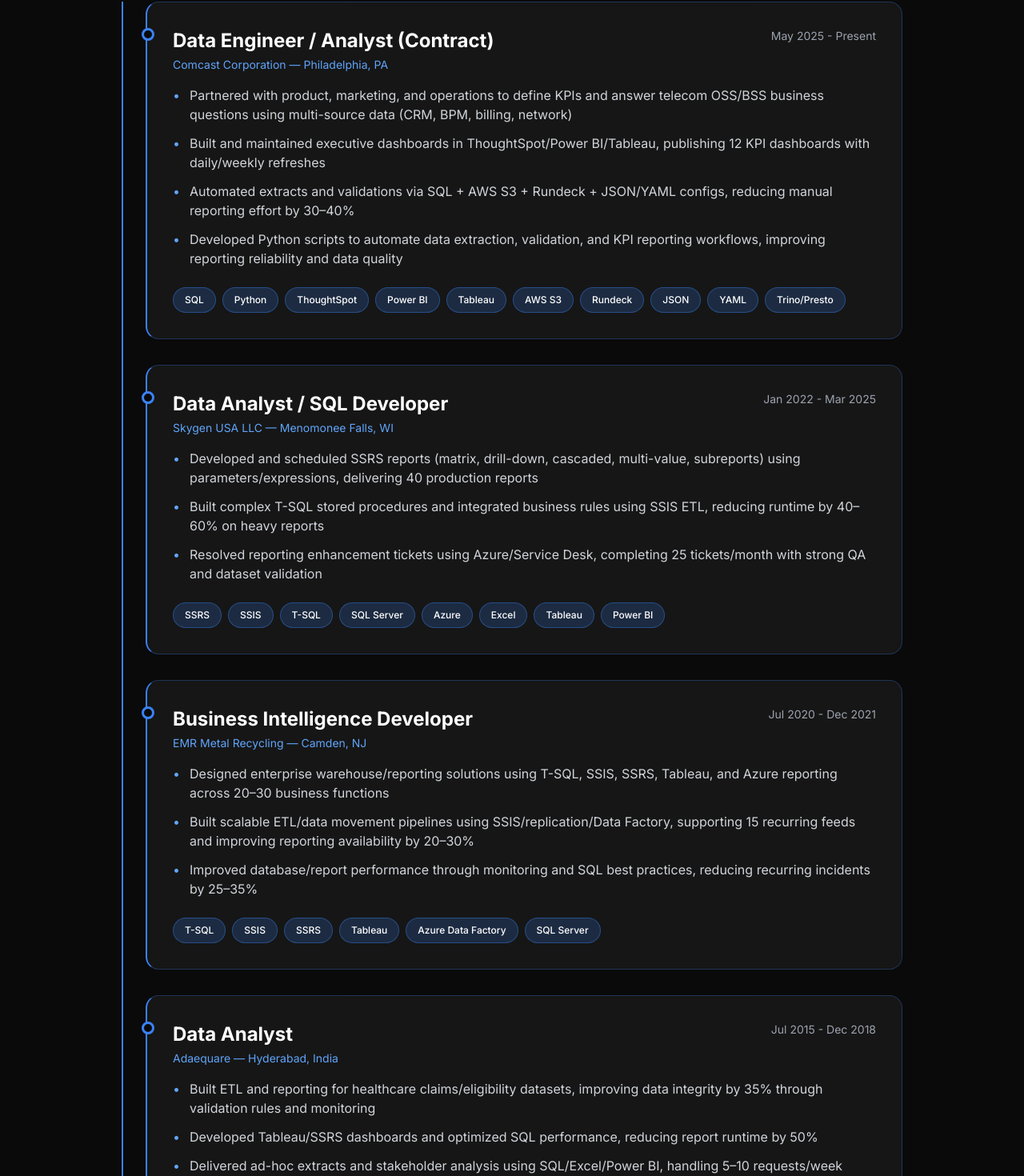
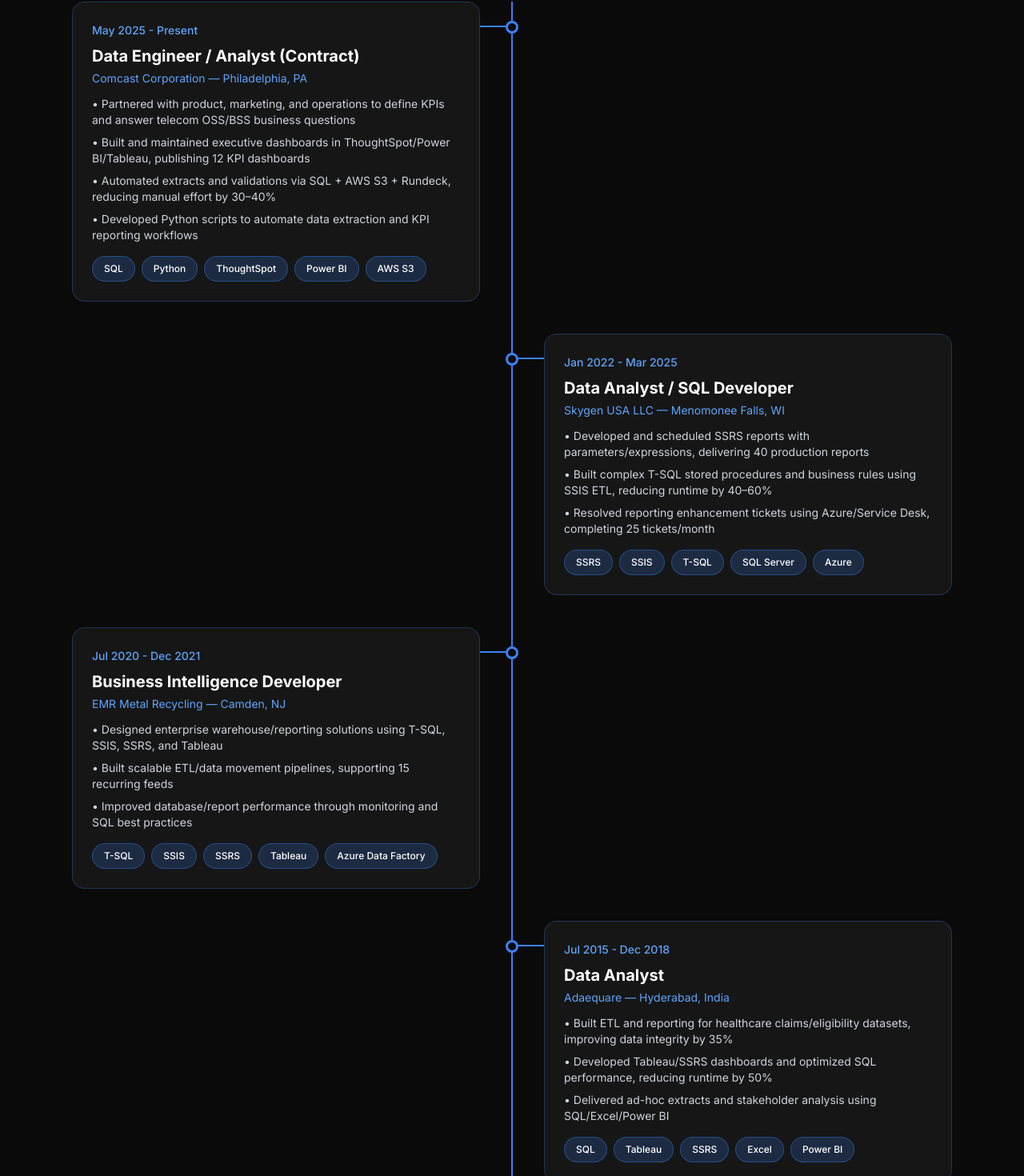
Before and after one commit to pramukhmolugu/portfolio, a Next.js app: page / in a window 1280 px wide. Shown: the part 1030-2500 px from the top of the page at 80% size. Built offline with nearby package versions, Linux system fonts and the light colour scheme.

Commit message:
Zigzag timeline and white contact section

```diff
--- a/pages/index.js
+++ b/pages/index.js
@@ -149,19 +149,46 @@
             color: #ffffff;
           }
 
-          .timeline-line {
+          /* Zigzag Timeline - Matches Nick Byrne's layout */
+          .zigzag-timeline {
+            position: relative;
+            max-width: 1100px;
+            margin: 0 auto;
+          }
+
+          .zigzag-timeline::before {
+            content: '';
             position: absolute;
-            left: 0;
+            left: 50%;
             top: 0;
             bottom: 0;
             width: 2px;
             background: #3b82f6;
+            transform: translateX(-50%);
           }
 
-          .timeline-dot {
+          .timeline-item {
+            position: relative;
+            width: calc(50% - 40px);
+            margin-bottom: 40px;
+          }
+
+          .timeline-item:nth-child(odd) {
+            margin-left: 0;
+            margin-right: auto;
+            text-align: right;
+          }
+
+          .timeline-item:nth-child(even) {
+            margin-left: auto;
+            margin-right: 0;
+            text-align: left;
+          }
+
+          .timeline-item::before {
+            content: '';
             position: absolute;
-            left: -7px;
-            top: 32px;
+            top: 24px;
             width: 16px;
             height: 16px;
             background: #0a0a0a;
@@ -170,9 +197,52 @@
             z-index: 10;
           }
 
-          .experience-card {
-            border-left: 2px solid #3b82f6;
-            margin-left: -2px;
+          .timeline-item:nth-child(odd)::before {
+            right: -48px;
+          }
+
+          .timeline-item:nth-child(even)::before {
+            left: -48px;
+          }
+
+          .timeline-item::after {
+            content: '';
+            position: absolute;
+            top: 30px;
+            width: 32px;
+            height: 2px;
+            background: #3b82f6;
+          }
+
+          .timeline-item:nth-child(odd)::after {
+            right: -32px;
+          }
+
+          .timeline-item:nth-child(even)::after {
+            left: -32px;
+          }
+
+          .timeline-card {
+            background: rgba(26, 26, 26, 0.8);
+            backdrop-filter: blur(10px);
+            border: 1px solid rgba(59, 130, 246, 0.3);
+            border-radius: 16px;
+            padding: 24px;
+            text-align: left;
+            transition: all 0.3s ease;
+          }
+
+          .timeline-card:hover {
+            transform: translateY(-5px);
+            border-color: rgba(59, 130, 246, 0.6);
+            box-shadow: 0 10px 40px rgba(59, 130, 246, 0.2);
+          }
+
+          .timeline-date {
+            color: #60a5fa;
+            font-size: 14px;
+            font-weight: 500;
+            margin-bottom: 8px;
           }
         `}</style>
 
@@ -287,77 +357,42 @@
 
         {/* Work Experience Section */}
         <section id="experience" className="py-32 bg-[#0a0a0a]">
-          <div className="max-w-5xl mx-auto px-6">
-            <h2 className="text-4xl font-bold mb-16">Work Experience</h2>
+          <div className="max-w-6xl mx-auto px-6">
+            <h2 className="text-4xl font-bold mb-16 text-center">Work Experience</h2>
 
-            <div className="space-y-8 relative pl-8">
-              <div className="timeline-line"></div>
-
-              {/* Data Engineer / Analyst - Comcast */}
-              <div className="card-hover experience-card bg-[#1a1a1a]/80 backdrop-blur-sm p-8 rounded-2xl relative">
-                <div className="timeline-dot"></div>
-                <div className="flex justify-between items-start mb-4">
-                  <div>
-                    <h3 className="text-2xl font-bold mb-1">Data Engineer / Analyst (Contract)</h3>
-                    <p className="text-blue-400 text-sm">Comcast Corporation — Philadelphia, PA</p>
-                  </div>
-                  <span className="text-gray-400 text-sm">May 2025 - Present</span>
-                </div>
-                <ul className="space-y-3 text-gray-300 mb-6">
-                  <li className="flex items-start">
-                    <span className="text-blue-400 mr-3">•</span>
-                    <span>Partnered with product, marketing, and operations to define KPIs and answer telecom OSS/BSS business questions using multi-source data (CRM, BPM, billing, network)</span>
-                  </li>
-                  <li className="flex items-start">
-                    <span className="text-blue-400 mr-3">•</span>
-                    <span>Built and maintained executive dashboards in ThoughtSpot/Power BI/Tableau, publishing 12 KPI dashboards with daily/weekly refreshes</span>
-                  </li>
-                  <li className="flex items-start">
-                    <span className="text-blue-400 mr-3">•</span>
-                    <span>Automated extracts and validations via SQL + AWS S3 + Rundeck + JSON/YAML configs, reducing manual reporting effort by 30–40%</span>
-                  </li>
-                  <li className="flex items-start">
-                    <span className="text-blue-400 mr-3">•</span>
-                    <span>Developed Python scripts to automate data extraction, validation, and KPI reporting workflows, improving reporting reliability and data quality</span>
-                  </li>
+            <div className="zigzag-timeline">
+              {/* Job 1 - Left side (odd) */}
+              <div className="timeline-item">
+                <div className="timeline-card">
+                  <div className="timeline-date">May 2025 - Present</div>
+                  <h3 className="text-xl font-bold mb-1">Data Engineer / Analyst (Contract)</h3>
+                  <p className="text-blue-400 text-sm mb-3">Comcast Corporation — Philadelphia, PA</p>
+                  <ul className="space-y-2 text-gray-300 text-sm mb-4">
+                    <li>• Partnered with product, marketing, and operations to define KPIs and answer telecom OSS/BSS business questions</li>
+                    <li>• Built and maintained executive dashboards in ThoughtSpot/Power BI/Tableau, publishing 12 KPI dashboards</li>
+                    <li>• Automated extracts and validations via SQL + AWS S3 + Rundeck, reducing manual effort by 30–40%</li>
+                    <li>• Developed Python scripts to automate data extraction and KPI reporting workflows</li>
                   </ul>
                   <div className="flex flex-wrap gap-2">
                     <span className="skill-tag">SQL</span>
                     <span className="skill-tag">Python</span>
                     <span className="skill-tag">ThoughtSpot</span>
                     <span className="skill-tag">Power BI</span>
-                  <span className="skill-tag">Tableau</span>
                     <span className="skill-tag">AWS S3</span>
-                  <span className="skill-tag">Rundeck</span>
-                  <span className="skill-tag">JSON</span>
-                  <span className="skill-tag">YAML</span>
-                  <span className="skill-tag">Trino/Presto</span>
+                  </div>
                 </div>
               </div>
 
-              {/* Data Analyst / SQL Developer - Skygen */}
-              <div className="card-hover experience-card bg-[#1a1a1a]/80 backdrop-blur-sm p-8 rounded-2xl relative">
-                <div className="timeline-dot"></div>
-                <div className="flex justify-between items-start mb-4">
-                  <div>
-                    <h3 className="text-2xl font-bold mb-1">Data Analyst / SQL Developer</h3>
-                    <p className="text-blue-400 text-sm">Skygen USA LLC — Menomonee Falls, WI</p>
-                  </div>
-                  <span className="text-gray-400 text-sm">Jan 2022 - Mar 2025</span>
-                </div>
-                <ul className="space-y-3 text-gray-300 mb-6">
-                  <li className="flex items-start">
-                    <span className="text-blue-400 mr-3">•</span>
-                    <span>Developed and scheduled SSRS reports (matrix, drill-down, cascaded, multi-value, subreports) using parameters/expressions, delivering 40 production reports</span>
-                  </li>
-                  <li className="flex items-start">
-                    <span className="text-blue-400 mr-3">•</span>
-                    <span>Built complex T-SQL stored procedures and integrated business rules using SSIS ETL, reducing runtime by 40–60% on heavy reports</span>
-                  </li>
-                  <li className="flex items-start">
-                    <span className="text-blue-400 mr-3">•</span>
-                    <span>Resolved reporting enhancement tickets using Azure/Service Desk, completing 25 tickets/month with strong QA and dataset validation</span>
-                  </li>
+              {/* Job 2 - Right side (even) */}
+              <div className="timeline-item">
+                <div className="timeline-card">
+                  <div className="timeline-date">Jan 2022 - Mar 2025</div>
+                  <h3 className="text-xl font-bold mb-1">Data Analyst / SQL Developer</h3>
+                  <p className="text-blue-400 text-sm mb-3">Skygen USA LLC — Menomonee Falls, WI</p>
+                  <ul className="space-y-2 text-gray-300 text-sm mb-4">
+                    <li>• Developed and scheduled SSRS reports with parameters/expressions, delivering 40 production reports</li>
+                    <li>• Built complex T-SQL stored procedures and business rules using SSIS ETL, reducing runtime by 40–60%</li>
+                    <li>• Resolved reporting enhancement tickets using Azure/Service Desk, completing 25 tickets/month</li>
                   </ul>
                   <div className="flex flex-wrap gap-2">
                     <span className="skill-tag">SSRS</span>
@@ -365,35 +400,20 @@
                     <span className="skill-tag">T-SQL</span>
                     <span className="skill-tag">SQL Server</span>
                     <span className="skill-tag">Azure</span>
-                  <span className="skill-tag">Excel</span>
-                  <span className="skill-tag">Tableau</span>
-                  <span className="skill-tag">Power BI</span>
+                  </div>
                 </div>
               </div>
 
-              {/* Business Intelligence Developer - EMR */}
-              <div className="card-hover experience-card bg-[#1a1a1a]/80 backdrop-blur-sm p-8 rounded-2xl relative">
-                <div className="timeline-dot"></div>
-                <div className="flex justify-between items-start mb-4">
-                  <div>
-                    <h3 className="text-2xl font-bold mb-1">Business Intelligence Developer</h3>
-                    <p className="text-blue-400 text-sm">EMR Metal Recycling — Camden, NJ</p>
-                  </div>
-                  <span className="text-gray-400 text-sm">Jul 2020 - Dec 2021</span>
-                </div>
-                <ul className="space-y-3 text-gray-300 mb-6">
-                  <li className="flex items-start">
-                    <span className="text-blue-400 mr-3">•</span>
-                    <span>Designed enterprise warehouse/reporting solutions using T-SQL, SSIS, SSRS, Tableau, and Azure reporting across 20–30 business functions</span>
-                  </li>
-                  <li className="flex items-start">
-                    <span className="text-blue-400 mr-3">•</span>
-                    <span>Built scalable ETL/data movement pipelines using SSIS/replication/Data Factory, supporting 15 recurring feeds and improving reporting availability by 20–30%</span>
-                  </li>
-                  <li className="flex items-start">
-                    <span className="text-blue-400 mr-3">•</span>
-                    <span>Improved database/report performance through monitoring and SQL best practices, reducing recurring incidents by 25–35%</span>
-                  </li>
+              {/* Job 3 - Left side (odd) */}
+              <div className="timeline-item">
+                <div className="timeline-card">
+                  <div className="timeline-date">Jul 2020 - Dec 2021</div>
+                  <h3 className="text-xl font-bold mb-1">Business Intelligence Developer</h3>
+                  <p className="text-blue-400 text-sm mb-3">EMR Metal Recycling — Camden, NJ</p>
+                  <ul className="space-y-2 text-gray-300 text-sm mb-4">
+                    <li>• Designed enterprise warehouse/reporting solutions using T-SQL, SSIS, SSRS, and Tableau</li>
+                    <li>• Built scalable ETL/data movement pipelines, supporting 15 recurring feeds</li>
+                    <li>• Improved database/report performance through monitoring and SQL best practices</li>
                   </ul>
                   <div className="flex flex-wrap gap-2">
                     <span className="skill-tag">T-SQL</span>
@@ -401,33 +421,20 @@
                     <span className="skill-tag">SSRS</span>
                     <span className="skill-tag">Tableau</span>
                     <span className="skill-tag">Azure Data Factory</span>
-                  <span className="skill-tag">SQL Server</span>
+                  </div>
                 </div>
               </div>
 
-              {/* Data Analyst - Adaequare */}
-              <div className="card-hover experience-card bg-[#1a1a1a]/80 backdrop-blur-sm p-8 rounded-2xl relative">
-                <div className="timeline-dot"></div>
-                <div className="flex justify-between items-start mb-4">
-                  <div>
-                    <h3 className="text-2xl font-bold mb-1">Data Analyst</h3>
-                    <p className="text-blue-400 text-sm">Adaequare — Hyderabad, India</p>
-                  </div>
-                  <span className="text-gray-400 text-sm">Jul 2015 - Dec 2018</span>
-                </div>
-                <ul className="space-y-3 text-gray-300 mb-6">
-                  <li className="flex items-start">
-                    <span className="text-blue-400 mr-3">•</span>
-                    <span>Built ETL and reporting for healthcare claims/eligibility datasets, improving data integrity by 35% through validation rules and monitoring</span>
-                  </li>
-                  <li className="flex items-start">
-                    <span className="text-blue-400 mr-3">•</span>
-                    <span>Developed Tableau/SSRS dashboards and optimized SQL performance, reducing report runtime by 50%</span>
-                  </li>
-                  <li className="flex items-start">
-                    <span className="text-blue-400 mr-3">•</span>
-                    <span>Delivered ad-hoc extracts and stakeholder analysis using SQL/Excel/Power BI, handling 5–10 requests/week during peak demand</span>
-                  </li>
+              {/* Job 4 - Right side (even) */}
+              <div className="timeline-item">
+                <div className="timeline-card">
+                  <div className="timeline-date">Jul 2015 - Dec 2018</div>
+                  <h3 className="text-xl font-bold mb-1">Data Analyst</h3>
+                  <p className="text-blue-400 text-sm mb-3">Adaequare — Hyderabad, India</p>
+                  <ul className="space-y-2 text-gray-300 text-sm mb-4">
+                    <li>• Built ETL and reporting for healthcare claims/eligibility datasets, improving data integrity by 35%</li>
+                    <li>• Developed Tableau/SSRS dashboards and optimized SQL performance, reducing runtime by 50%</li>
+                    <li>• Delivered ad-hoc extracts and stakeholder analysis using SQL/Excel/Power BI</li>
                   </ul>
                   <div className="flex flex-wrap gap-2">
                     <span className="skill-tag">SQL</span>
@@ -435,6 +442,7 @@
                     <span className="skill-tag">SSRS</span>
                     <span className="skill-tag">Excel</span>
                     <span className="skill-tag">Power BI</span>
+                  </div>
                 </div>
               </div>
             </div>
@@ -567,7 +575,7 @@
         </section>
 
         {/* Contact Section */}
-        <section id="contact" className="py-20 bg-[#0a0a0a] text-white border-t border-gray-800">
+        <section id="contact" className="py-20 bg-white text-gray-900">
           <div className="max-w-6xl mx-auto px-6">
             <h2 className="text-4xl font-bold mb-8">Contact</h2>
 
@@ -577,7 +585,7 @@
                   <path d="M2.003 5.884L10 9.882l7.997-3.998A2 2 0 0016 4H4a2 2 0 00-1.997 1.884z" />
                   <path d="M18 8.118l-8 4-8-4V14a2 2 0 002 2h12a2 2 0 002-2V8.118z" />
                 </svg>
-                <a href="mailto:pramukhmolugu@gmail.com" className="text-blue-400 hover:text-blue-300 transition-colors">
+                <a href="mailto:pramukhmolugu@gmail.com" className="text-blue-600 hover:text-blue-800 transition-colors">
                   pramukhmolugu@gmail.com
                 </a>
               </div>
@@ -592,7 +600,7 @@
             <div>
               <h3 className="font-semibold mb-4">Connect</h3>
               <div className="flex gap-6">
-                <a href="https://linkedin.com/in/pramukhm/" target="_blank" rel="noopener noreferrer" className="text-gray-400 hover:text-blue-400 transition-colors">
+                <a href="https://linkedin.com/in/pramukhm/" target="_blank" rel="noopener noreferrer" className="text-gray-600 hover:text-blue-600 transition-colors">
                   <svg className="w-6 h-6" fill="currentColor" viewBox="0 0 24 24">
                     <path d="M20.447 20.452h-3.554v-5.569c0-1.328-.027-3.037-1.852-3.037-1.853 0-2.136 1.445-2.136 2.939v5.667H9.351V9h3.414v1.561h.046c.477-.9 1.637-1.85 3.37-1.85 3.601 0 4.267 2.37 4.267 5.455v6.286zM5.337 7.433c-1.144 0-2.063-.926-2.063-2.065 0-1.138.92-2.063 2.063-2.063 1.14 0 2.064.925 2.064 2.063 0 1.139-.925 2.065-2.064 2.065zm1.782 13.019H3.555V9h3.564v11.452zM22.225 0H1.771C.792 0 0 .774 0 1.729v20.542C0 23.227.792 24 1.771 24h20.451C23.2 24 24 23.227 24 22.271V1.729C24 .774 23.2 0 22.222 0h.003z" />
                   </svg>
```
Lines whose indentation alone changed are shown as unchanged.
